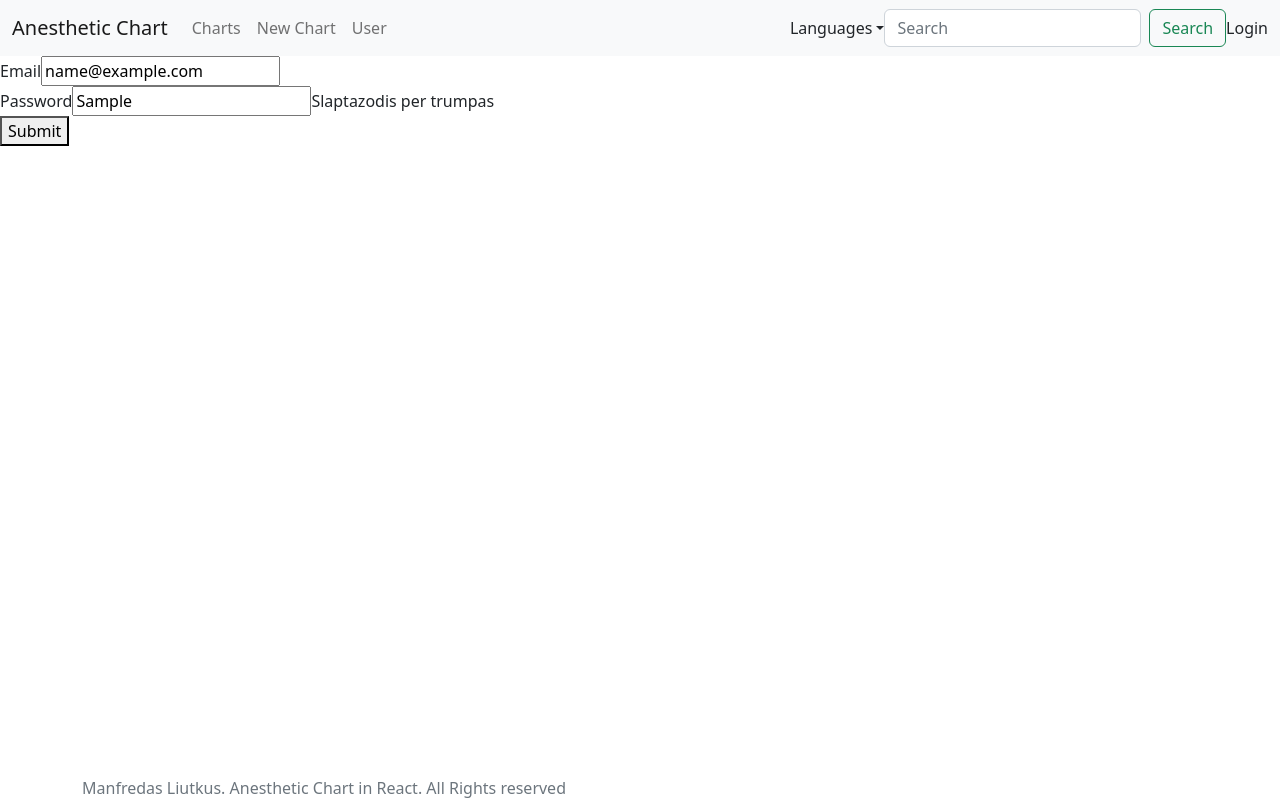
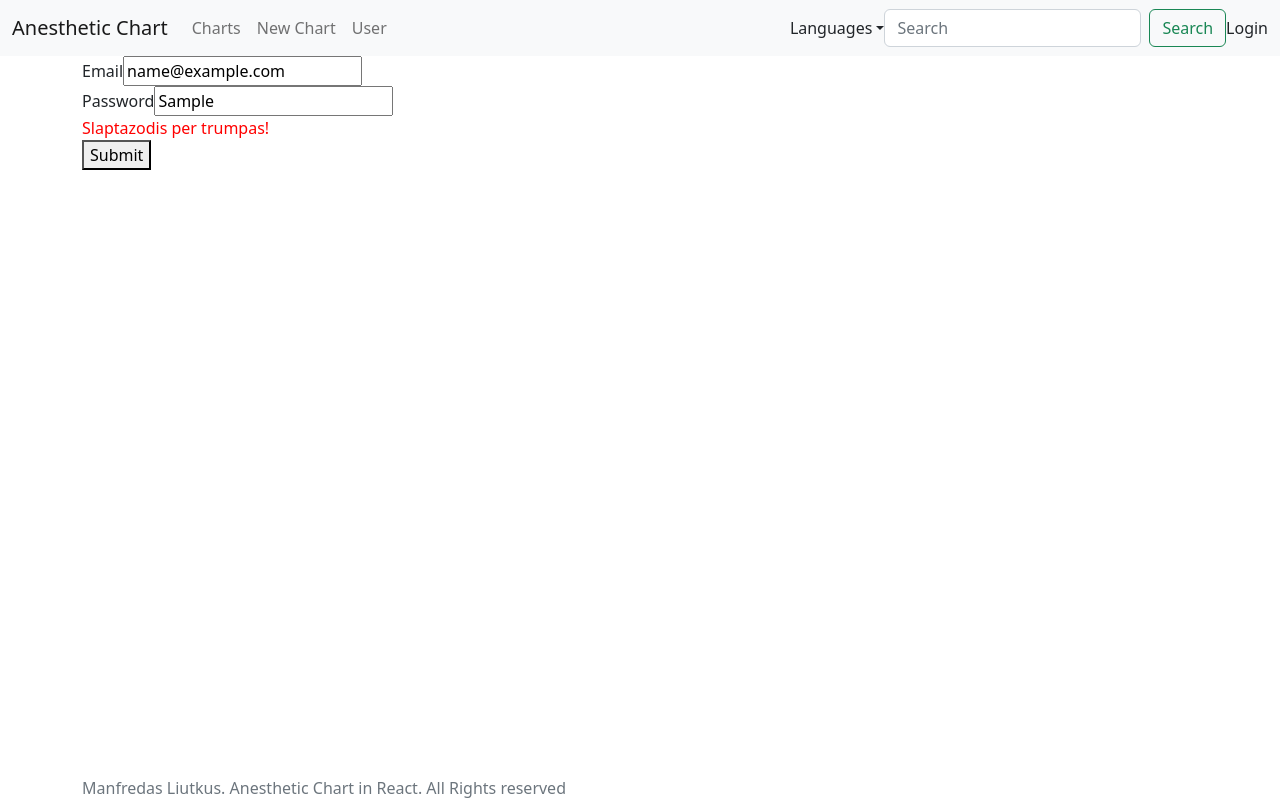
Before and after one commit to manfris3388/Java-tasks-and-projects, a React (Create React App) app in the folder React/ui/: page /login in a window 1280 px wide. Both pictures are taken after typing "name@example.com", "Sample" into the empty fields and a click on the button "Submit". Built offline with nearby package versions, Linux system fonts and the light colour scheme.

Commit message:
35. Using Formik for error messages.

```diff
--- a/React/ui/src/containers/Pages/Login/Login.js
+++ b/React/ui/src/containers/Pages/Login/Login.js
@@ -1,4 +1,5 @@
-import {Field, Form, Formik} from 'formik';
+import {ErrorMessage, Field, Form, Formik} from 'formik';
+import {Container} from "react-bootstrap";
 
 const Login = () => {
     const validate = (login) => {
@@ -8,7 +9,7 @@ const Login = () => {
             errors.email = "Elektroninis pastas turi tureti @!";
         }
         if (login.password.length < 8) {
-            errors.password = 'Slaptazodis per trumpas';
+            errors.password = 'Slaptazodis per trumpas!';
         }
 
         return errors;
@@ -28,26 +29,25 @@ const Login = () => {
             {props => {
                 console.log('React formik props', props)
 
-                return (<Form>
+                return (
+                    <Container>
+                        <Form>
                             <div>
                                 <label>Email</label>
                                 <Field name="email"/>
-                            {props.errors.email && (
-                                <span>{props.errors.email}</span>
-                            )}
+                                <ErrorMessage name='email' style={{color: 'red'}} component={'div'}/>
                             </div>
                             <div>
                                 <label>Password</label>
                                 <Field name="password"/>
-                            {props.errors.password && (
-                                <span>{props.errors.password}</span>
-                            )}
+                                <ErrorMessage name='password' style={{color: 'red'}} component={'div'}/>
                             </div>
 
                             <div>
                                 <button type="submit">Submit</button>
                             </div>
                         </Form>
+                    </Container>
                 )
             }
             }
```
Lines whose indentation alone changed are shown as unchanged.
